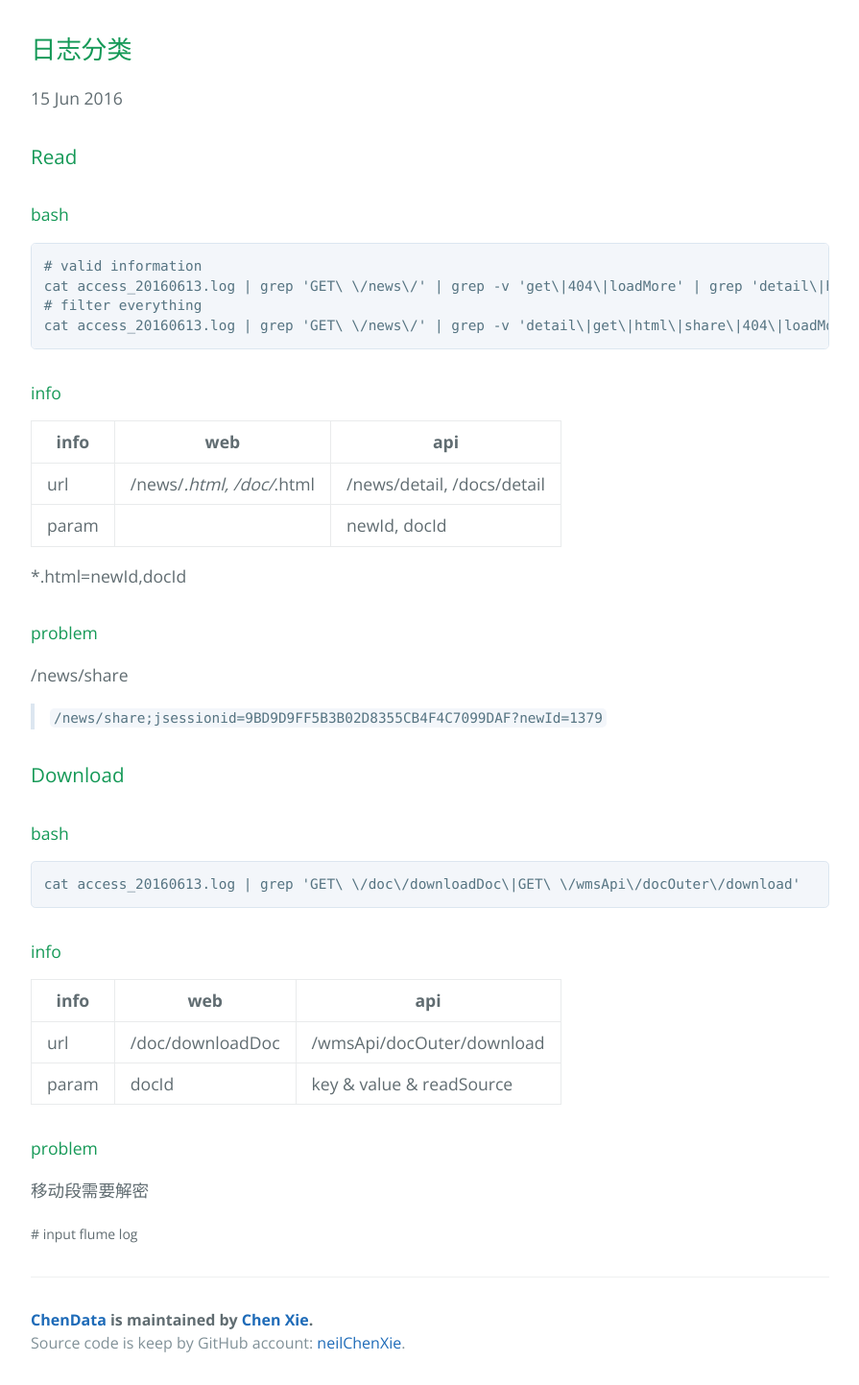
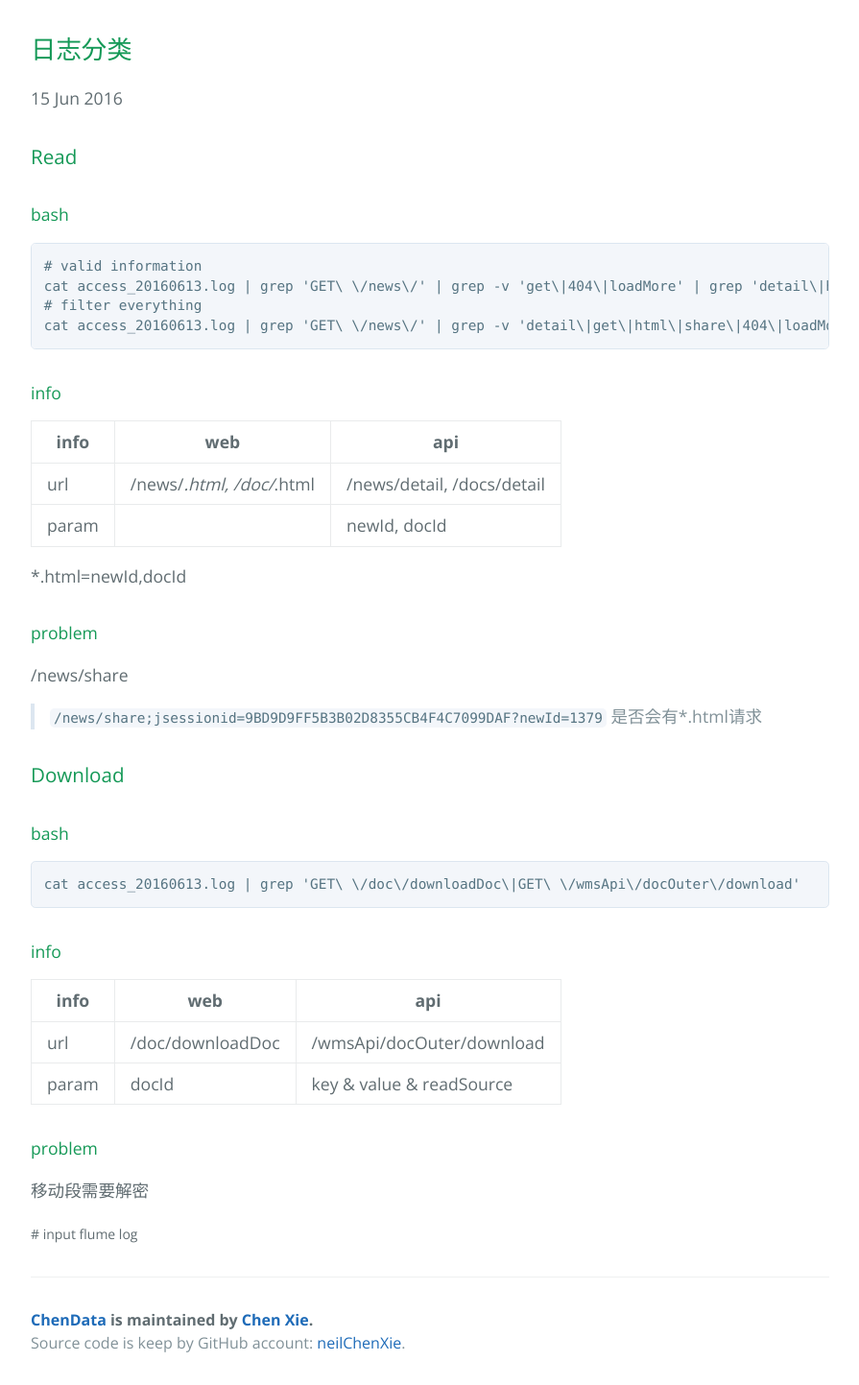
Before and after one commit to neilChenXie/ChenData, a Jekyll site: the page built from _posts/Flume/2016-06-15-log_category.md, in a window 1280 px wide. Shown: the whole page at 96% size, without its empty margins (192-1087 px from the left). Built offline with Jekyll 4.4.1, drawn with Linux system fonts in a browser that asks for light colours.

Commit message:
modified:   _posts/Flume/2016-06-15-log_category.md

```diff
--- a/_posts/Flume/2016-06-15-log_category.md
+++ b/_posts/Flume/2016-06-15-log_category.md
@@ -32,6 +32,7 @@ cat access_20160613.log | grep 'GET\ \/news\/' | grep -v 'detail\|get\|html\|sha
 /news/share
 
 > `/news/share;jsessionid=9BD9D9FF5B3B02D8355CB4F4C7099DAF?newId=1379`
+是否会有*.html请求
 
 ### Download
 
```
